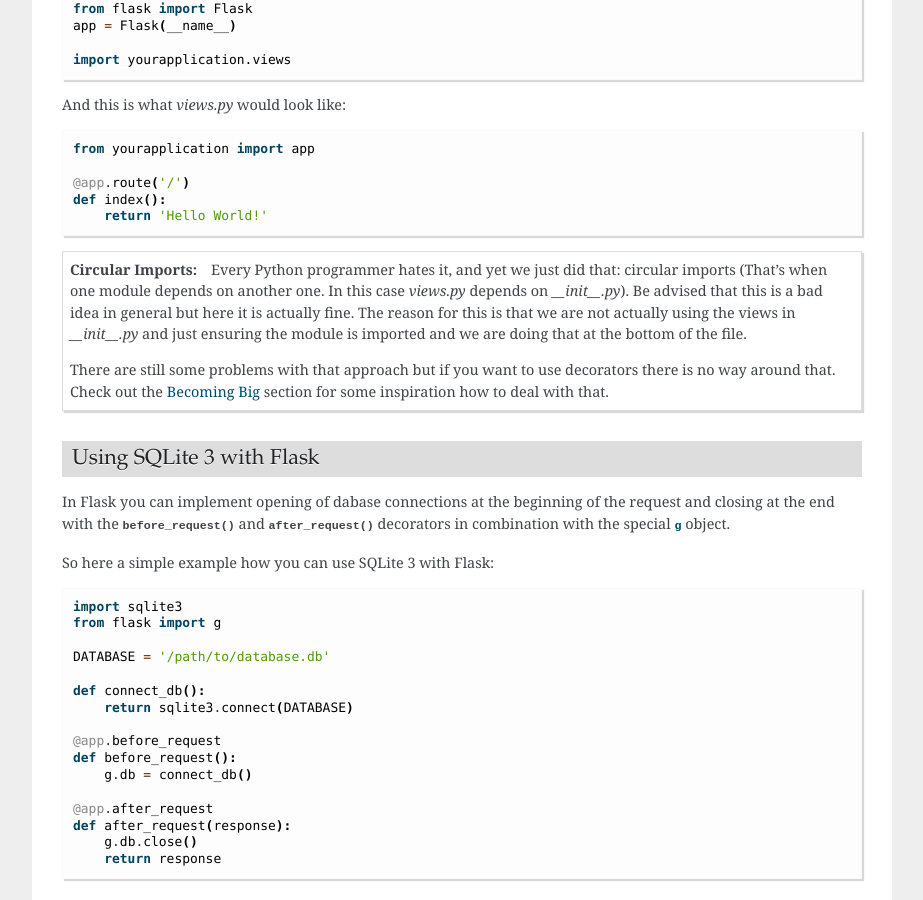
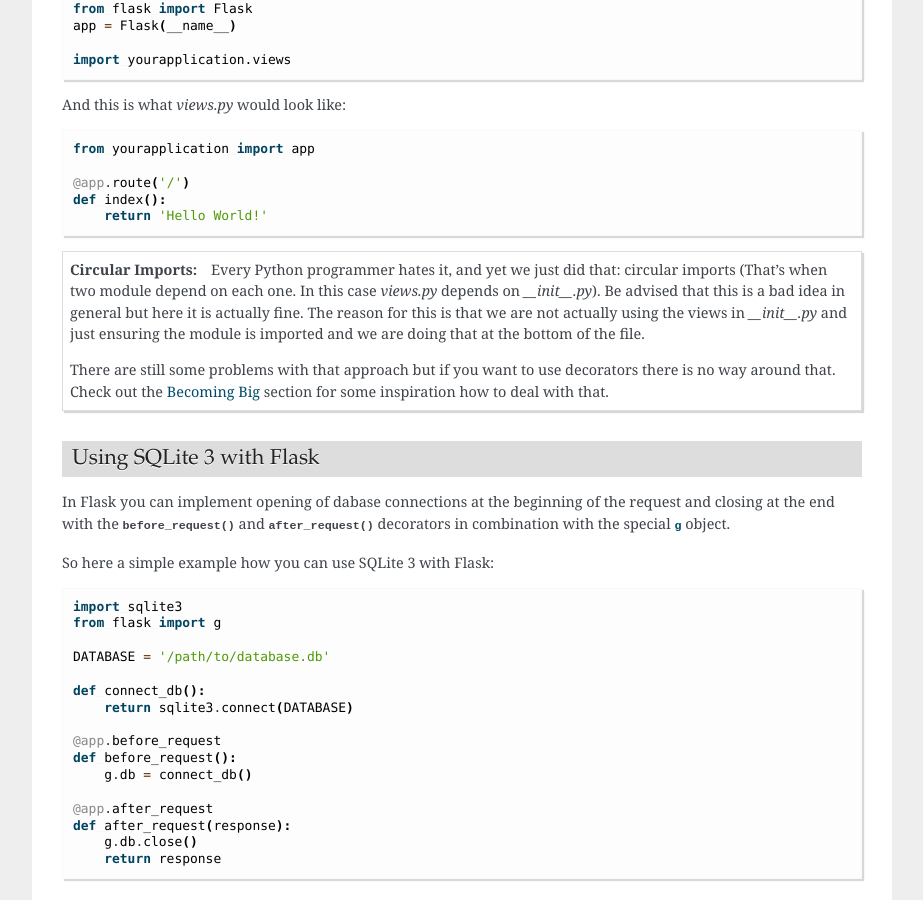
Before and after one commit to YevhenDenisove/flaks-website, a Sphinx documentation site: the page built from docs/patterns.rst, in a window 1280 px wide and 900 px high, scrolled down 1203 px. Shown: the whole window, without its empty margins (198-1121 px from the left). Built offline with Sphinx 7.4.7, drawn with Linux system fonts in a browser that asks for light colours.

Commit message:
Fixed wording for circular imports

```diff
--- a/docs/patterns.rst
+++ b/docs/patterns.rst
@@ -87,7 +87,7 @@ And this is what `views.py` would look like::
 .. admonition:: Circular Imports
 
    Every Python programmer hates it, and yet we just did that: circular
-   imports (That's when one module depends on another one.  In this case
+   imports (That's when two module depend on each one.  In this case
    `views.py` depends on `__init__.py`).  Be advised that this is a bad
    idea in general but here it is actually fine.  The reason for this is
    that we are not actually using the views in `__init__.py` and just
```
